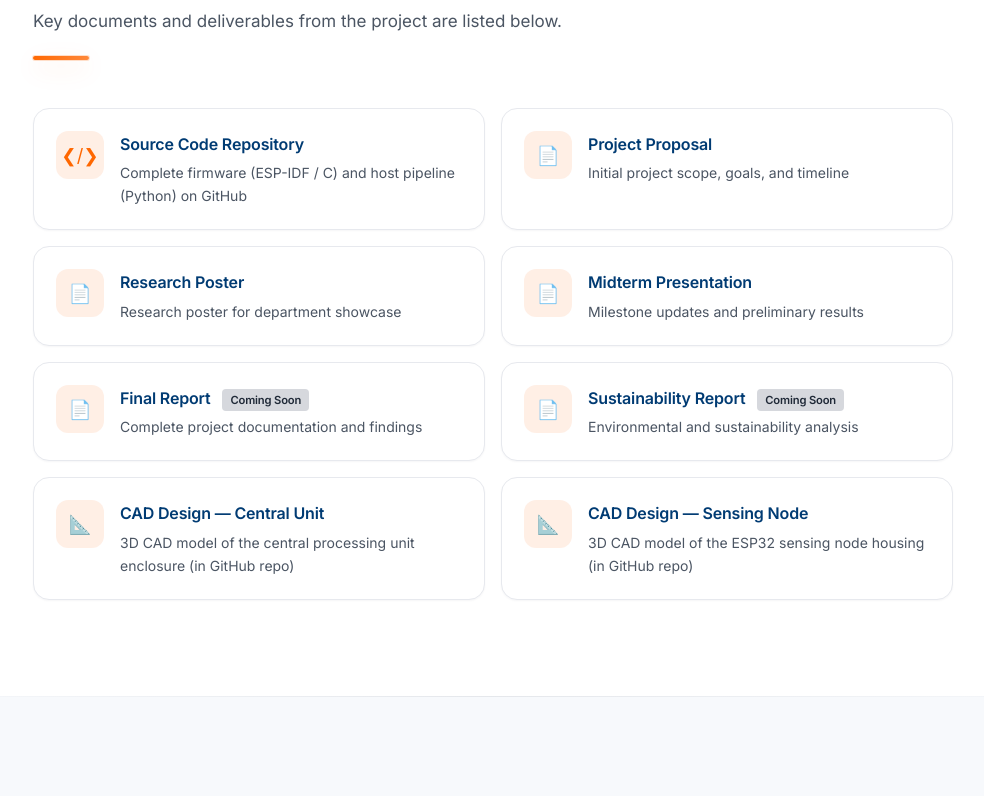
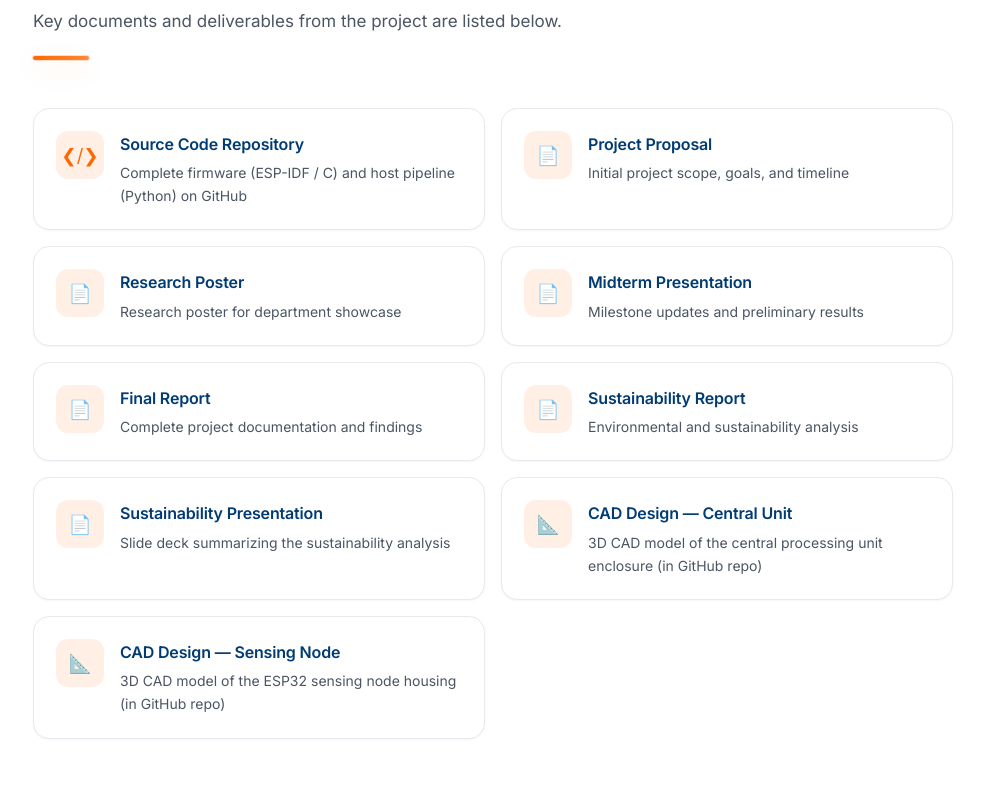
Before and after one commit to tg14578/csi-sar, a Next.js app: page /documents in a window 1280 px wide. Shown: the part 450-1246 px from the top of the page, without its empty margins (147-1131 px from the left). Built offline with nearby package versions, Linux system fonts and the light colour scheme.

Commit message:
Actual doc update... whoops

```diff
--- a/app/documents/page.js
+++ b/app/documents/page.js
@@ -28,41 +28,48 @@ export default function Documents(){
                 <p>Complete firmware (ESP-IDF / C) and host pipeline (Python) on GitHub</p>
               </div>
             </a>
-            <a href="https://docs.google.com/document/d/1lFY-GiSt1biiY5DBDqy2Rq7Xtk4BjK5_/edit?usp=drive_link&ouid=113625852303333448497&rtpof=true&sd=true" target="_blank" rel="noopener noreferrer" className="doc-card">
+            <a href="/docs/W1_Initial_Project_Proposal.pdf" target="_blank" rel="noopener noreferrer" className="doc-card">
               <div className="doc-icon">&#x1F4C4;</div>
               <div>
                 <h3>Project Proposal</h3>
                 <p>Initial project scope, goals, and timeline</p>
               </div>
             </a>
-            <a href="https://docs.google.com/presentation/d/1YF6_Y1s7QaliNg1SS_vKjxZnIgh0xpLb/edit?usp=sharing&ouid=113625852303333448497&rtpof=true&sd=true" target="_blank" rel="noopener noreferrer" className="doc-card">
+            <a href="/docs/W3_Research_Poster.pdf" target="_blank" rel="noopener noreferrer" className="doc-card">
               <div className="doc-icon">&#x1F4C4;</div>
               <div>
                 <h3>Research Poster</h3>
                 <p>Research poster for department showcase</p>
               </div>
             </a>
-            <a href="https://docs.google.com/presentation/d/11l7VdAXhOc-jTKqMuDXCU43Rz068GhNM9zWigKU4qPE/edit?usp=sharing" target="_blank" rel="noopener noreferrer" className="doc-card">
+            <a href="/docs/W2_Midterm_Presentation.pdf" target="_blank" rel="noopener noreferrer" className="doc-card">
               <div className="doc-icon">&#x1F4C4;</div>
               <div>
                 <h3>Midterm Presentation</h3>
                 <p>Milestone updates and preliminary results</p>
               </div>
             </a>
-            <div className="doc-card">
+            <a href="/docs/Project_Glasshouse_Final_Report.pdf" target="_blank" rel="noopener noreferrer" className="doc-card">
               <div className="doc-icon">&#x1F4C4;</div>
               <div>
-                <h3>Final Report <span className="badge-soon">Coming Soon</span></h3>
+                <h3>Final Report</h3>
                 <p>Complete project documentation and findings</p>
               </div>
-            </div>
-            <div className="doc-card">
+            </a>
+            <a href="/docs/W4_Group8_Sustainability_Report.pdf" target="_blank" rel="noopener noreferrer" className="doc-card">
               <div className="doc-icon">&#x1F4C4;</div>
               <div>
-                <h3>Sustainability Report <span className="badge-soon">Coming Soon</span></h3>
+                <h3>Sustainability Report</h3>
                 <p>Environmental and sustainability analysis</p>
               </div>
-            </div>
+            </a>
+            <a href="/docs/Group8_Sustainability_Presentation.pptx.pdf" target="_blank" rel="noopener noreferrer" className="doc-card">
+              <div className="doc-icon">&#x1F4C4;</div>
+              <div>
+                <h3>Sustainability Presentation</h3>
+                <p>Slide deck summarizing the sustainability analysis</p>
+              </div>
+            </a>
             <a href="https://github.com/jackjones1320/Project-Glass-House" target="_blank" rel="noopener noreferrer" className="doc-card">
               <div className="doc-icon">&#x1F4D0;</div>
               <div>
```
Also changed, not shown: 1 other file (tests, documents, lock files or other folders).
